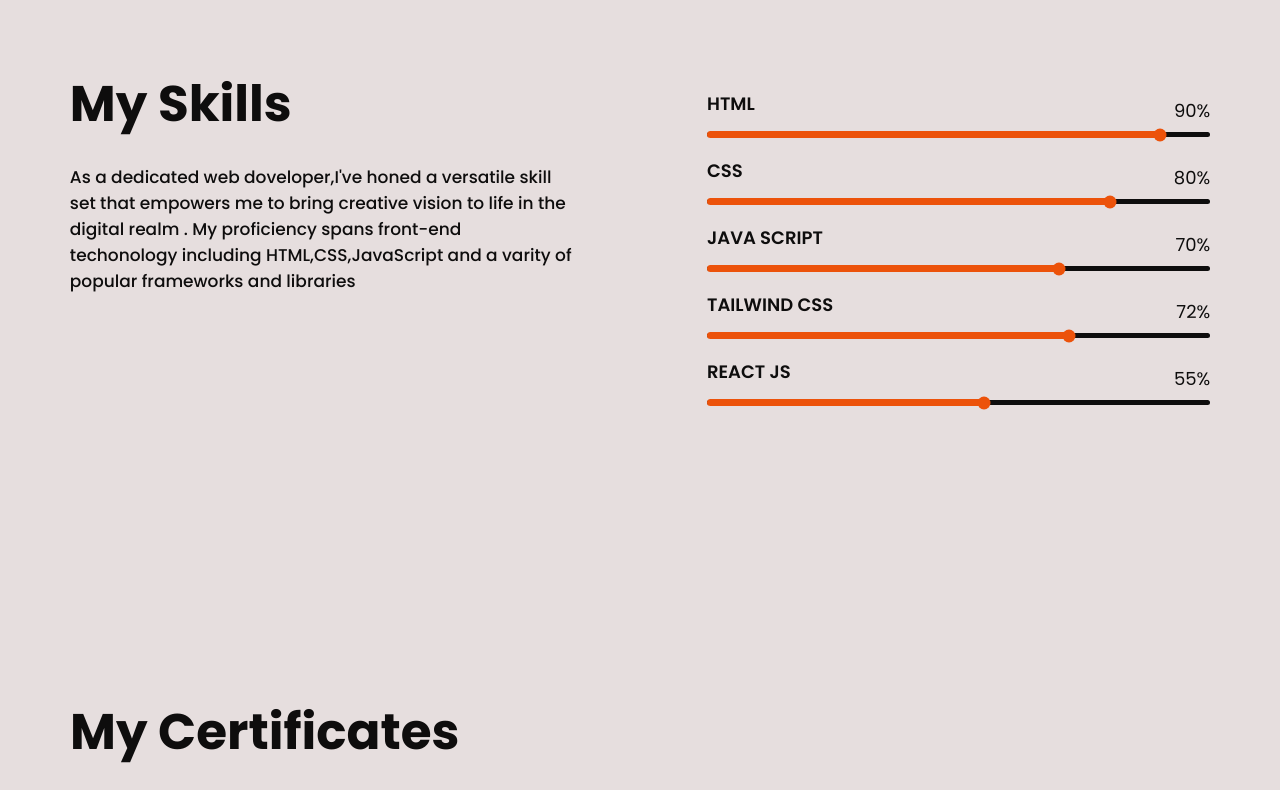
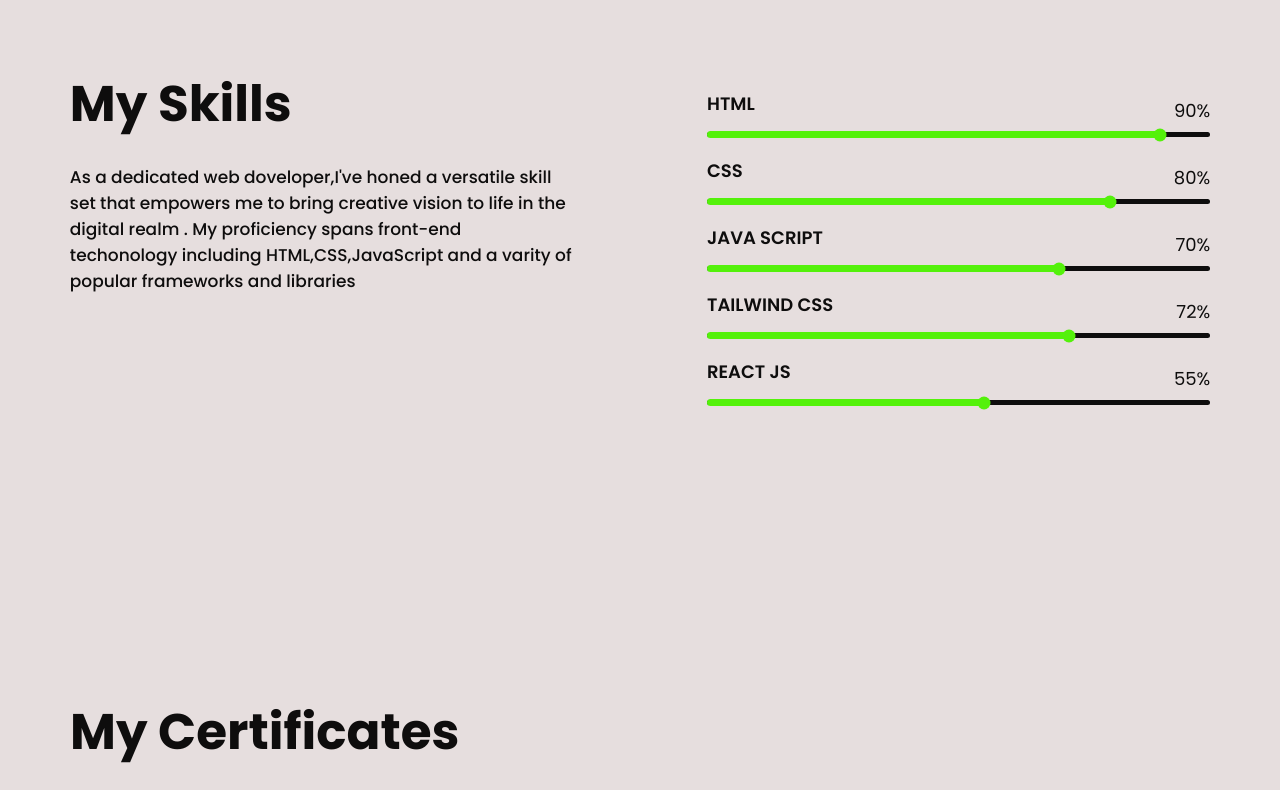
Before and after one commit to Shanisinghh/Shani-Portfolio-01, a plain HTML site: page index.html in a window 1280 px wide. Shown: the part 1440-2230 px from the top of the page. Drawn offline with Linux system fonts and the light colour scheme.

Commit message:
color changed

```diff
--- a/style.css
+++ b/style.css
@@ -8,7 +8,7 @@
 :root {
   --primary: #e6dede;
   --secondry: rgb(14, 13, 13);
-  --textcolor: #ec520a;
+  --textcolor: #54f10b;
 }
 .dark-theme {
   --primary: rgb(14, 13, 13);
```
